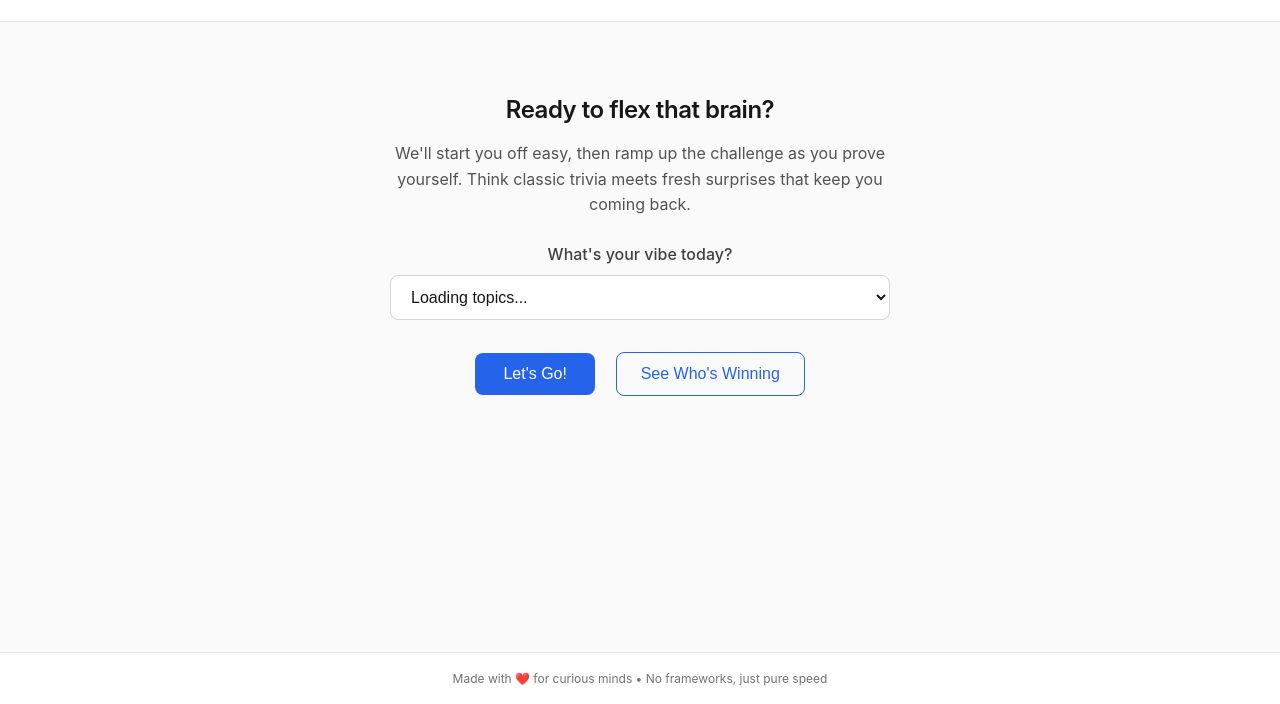
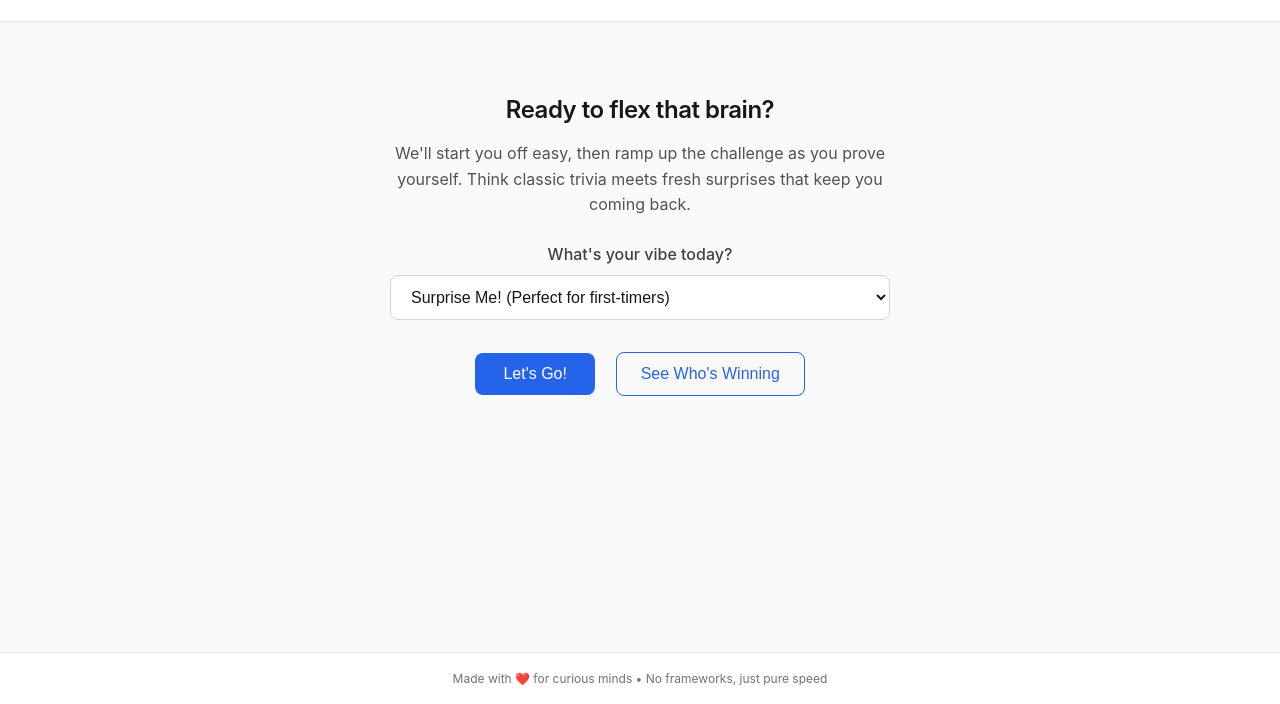
Before and after one commit to Lushegtech/Web3Bridge-Web3-Pre-Qualification-Test, a plain HTML site: page index.html in a window 1280 px wide. Shown: the part 96-800 px from the top of the page. Drawn offline with Linux system fonts and the light colour scheme.

Commit message:
chore: update api path

```diff
--- a/index.html
+++ b/index.html
@@ -138,7 +138,7 @@
         </div>
     </div>
 
-    <script src="quiz-api.js"></script>
+    <script src="api.js"></script>
     <script src="index.js"></script>
 </body>
 </html>
```
